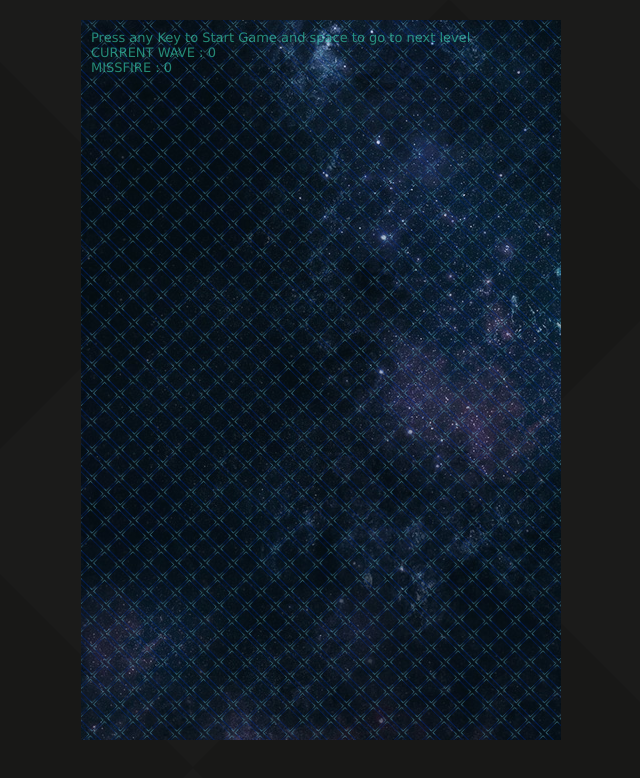
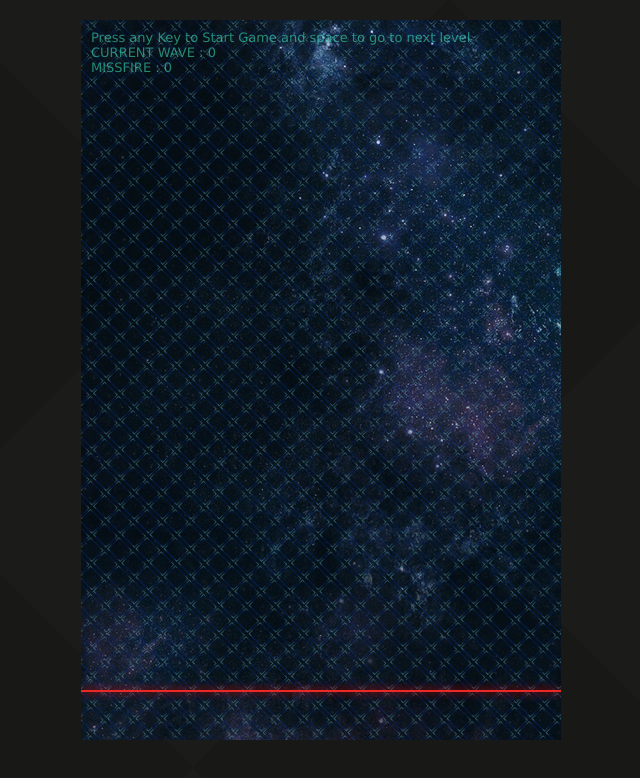
Before and after one commit to developer-karan-arora/demo-space-new, a React (Vite) app: page / in a window 1280 px wide. Shown: the top 778 px of the page, without its empty margins (319-959 px from the left). Built offline with nearby package versions, Linux system fonts and the light colour scheme.

Commit message:
added red line

```diff
--- a/src/App.jsx
+++ b/src/App.jsx
@@ -18,6 +18,8 @@
             <p>{"CURRENT WAVE : " + currentWave}</p>
             <p>{"MISSFIRE : " + missfire}</p>
           </div>
+          <div className="red-lane"></div>
+
         </div>
       </div>
     </div>
--- a/src/Game.css
+++ b/src/Game.css
@@ -50,3 +50,11 @@
   color: #40ffd1;
   font-size: 13px;
 }
+.red-lane {
+  top: 670px;
+  width: 480px;
+  height: 2px;
+  position: absolute;
+  background-color: rgb(233, 40, 40);
+  box-shadow: 0px 0px 8px red;
+}
```
